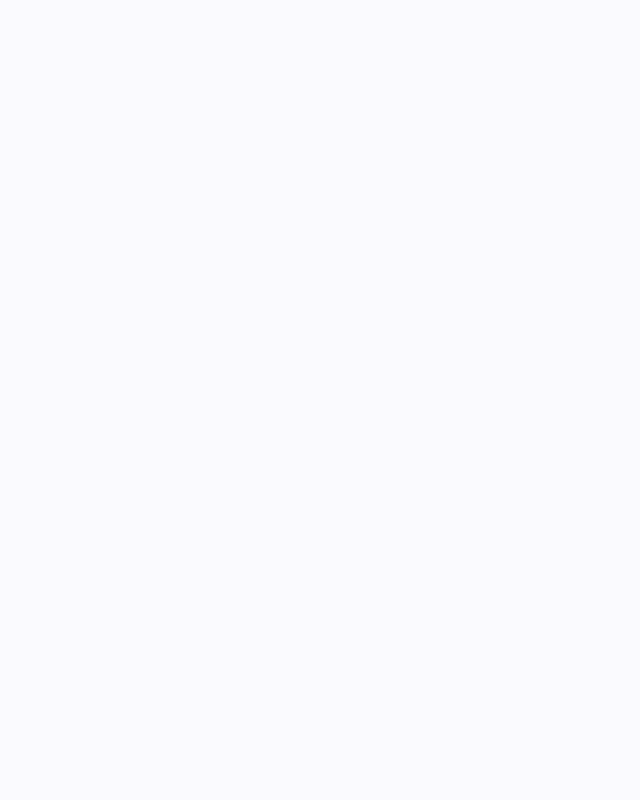
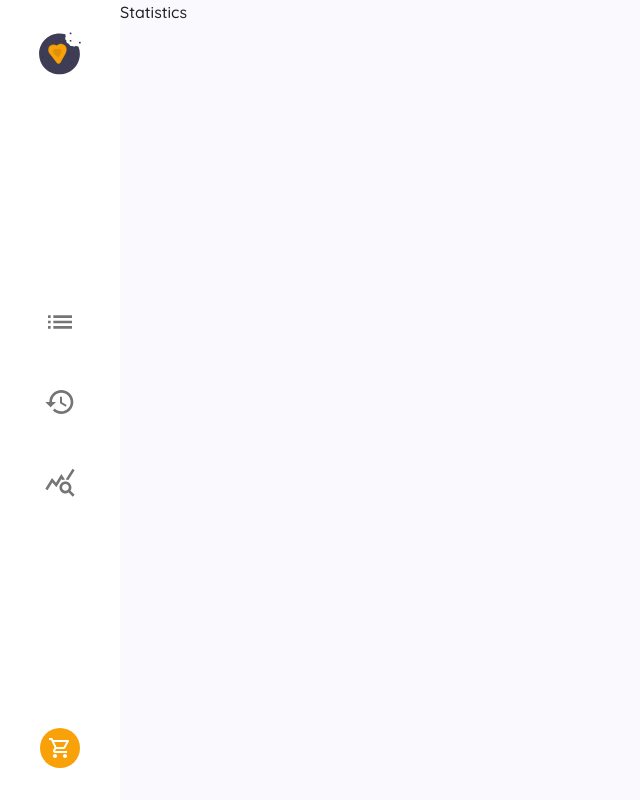
Before and after one commit to Joaquin-5/Shopping-List, a React (Vite) app in the folder Shopping-Front/: page /statistics in a window 1280 px wide. Before the commit this address had no page. Shown: the whole page, without its empty margins (0-640 px from the left). Built offline with nearby package versions, Linux system fonts and the light colour scheme.

Commit message:
statistic page creado

```diff
--- /dev/null
+++ b/Shopping-Front/src/pages/Statistics/Statistics.tsx
@@ -0,0 +1,9 @@
+import React from 'react';
+import './styles/Statistics.css';
+export interface StatisticsInterface {}
+
+const Statistics : React.FC<StatisticsInterface> = () => {
+	return <div className='statistics'>Statistics</div >;
+};
+
+export default Statistics;
--- /dev/null
+++ b/Shopping-Front/src/pages/Statistics/index.ts
@@ -0,0 +1 @@
+export { default as Statistics } from './Statistics';
--- /dev/null
+++ b/Shopping-Front/src/pages/Statistics/styles/Statistics.css
@@ -0,0 +1,3 @@
+.statistics{
+
+}
--- a/Shopping-Front/src/router/main.router.tsx
+++ b/Shopping-Front/src/router/main.router.tsx
@@ -5,6 +5,7 @@ import { SideBar } from "../components/sideBar/SideBar";
 import { HistoryPage } from "../pages/history/History";
 import { ItemsPage } from "../pages/items/ItemsPage";
 import { getItems } from "../store/cart";
+import Statistics from '../pages/Statistics/Statistics';
 
 export const MainRouter = () => {
   const dispatch = useDispatch();
@@ -18,6 +19,7 @@ export const MainRouter = () => {
       <Route path="/" element={<Layout />}>
         <Route index element={<ItemsPage />} />
         <Route path="/history" element={<HistoryPage />} />
+        <Route path="/statistics" element={<Statistics />} />
       </Route>
     </Routes>
   );
```
